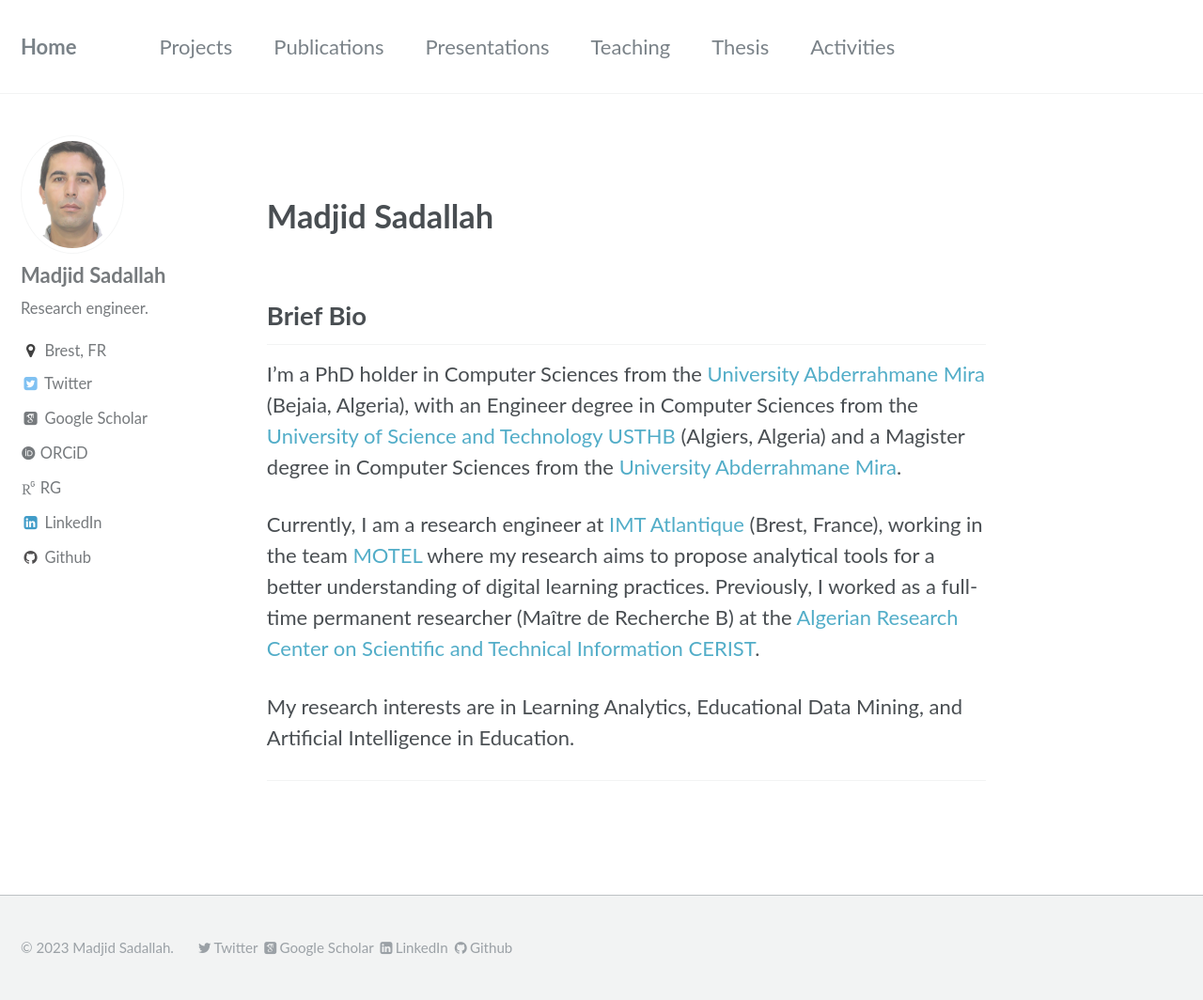
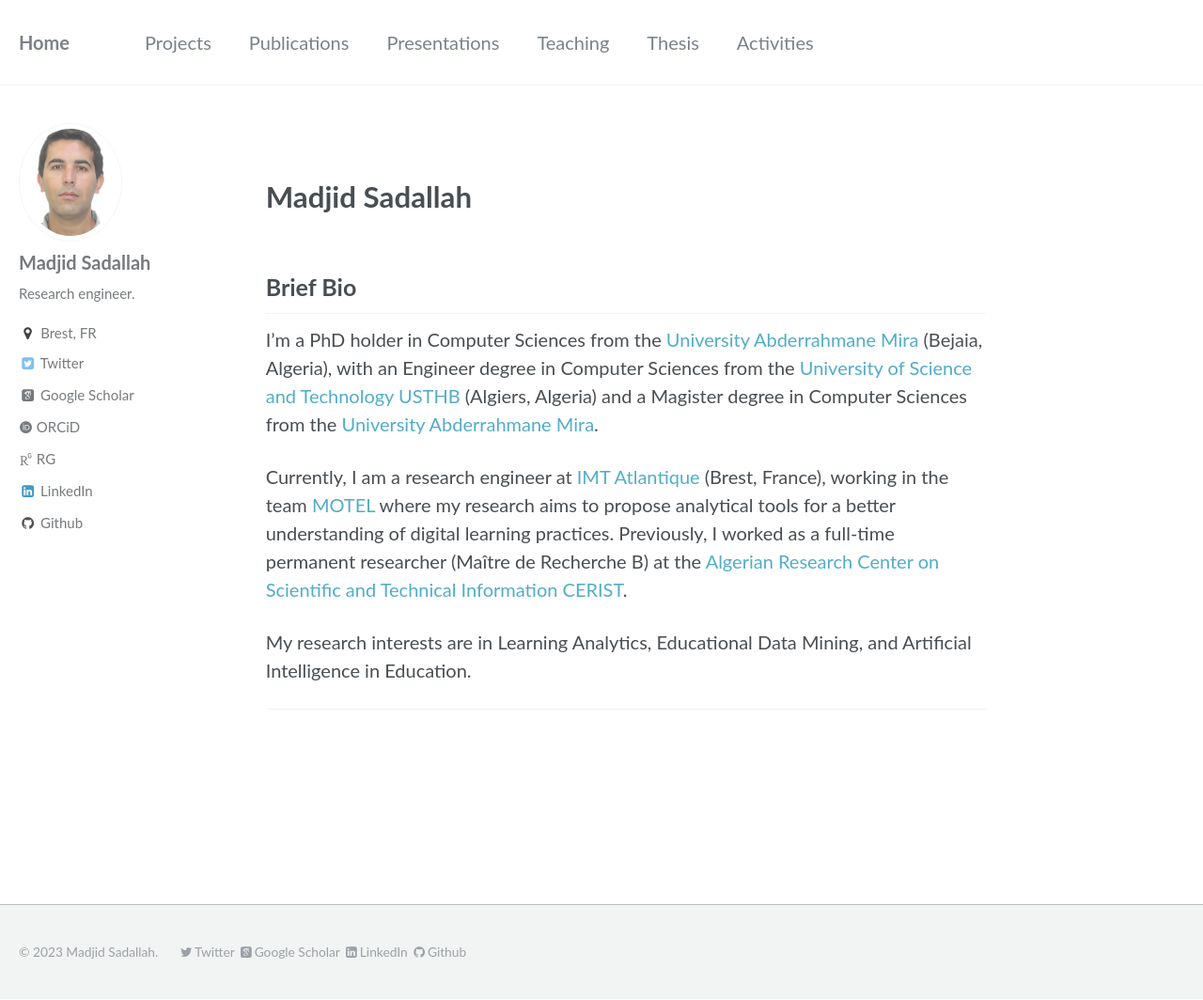
Before and after one commit to smadjid/minimal, a Jekyll site: the page built from _pages/home.md, in a window 1280 px wide and 1064 px high. Shown: the whole window at 94% size. Built offline with Jekyll 4.4.1, drawn with Linux system fonts in a browser that asks for light colours; some web fonts are replaced.

Commit message:
style css

```diff
--- a/_includes/footer.html
+++ b/_includes/footer.html
@@ -1,8 +1,8 @@
 <div class="page__footer-copyright">&copy; {{ site.time | date: '%Y' }} {{ site.name | default: site.title }}.
 &nbsp;&nbsp;&nbsp;&nbsp;
-<a href="https://twitter.com/alexgkendall" itemprop="sameAs"><i class="fa fa-fw fa-twitter" aria-hidden="true"></i>Twitter</a>
-<a href="https://scholar.google.co.uk/citations?user=hE2mTp4AAAAJ" itemprop="sameAs"><i class="ai ai-fw ai-google-scholar-square" aria-hidden="true"></i>Google Scholar</a>
-<a href="https://www.linkedin.com/in/alexgkendall" itemprop="sameAs"><i class="fa fa-fw fa-linkedin-square" aria-hidden="true"></i>LinkedIn</a>
-<a href="https://github.com/alexgkendall" itemprop="sameAs"><i class="fa fa-fw fa-github" aria-hidden="true"></i>Github</a>
+<a href="https://twitter.com/smadjid" itemprop="sameAs"><i class="fa fa-fw fa-twitter" aria-hidden="true"></i>Twitter</a>
+<a href="https://scholar.google.com/citations?user=A8So5p8AAAAJ" itemprop="sameAs"><i class="ai ai-fw ai-google-scholar-square" aria-hidden="true"></i>Google Scholar</a>
+<a href="https://www.linkedin.com/in/smadjid" itemprop="sameAs"><i class="fa fa-fw fa-linkedin-square" aria-hidden="true"></i>LinkedIn</a>
+<a href="https://github.com/smadjid" itemprop="sameAs"><i class="fa fa-fw fa-github" aria-hidden="true"></i>Github</a>
 
 </div>
--- a/_sass/_reset.scss
+++ b/_sass/_reset.scss
@@ -8,18 +8,18 @@ html {
   /* apply a natural box layout model to all elements */
   box-sizing: border-box;
   background-color: $background-color;
-  font-size: 16px;
+  font-size: 14px;
 
   @include breakpoint($medium) {
+    font-size: 16px;
+  }
+
+  @include breakpoint($large) {
     font-size: 18px;
   }
 
-  @include breakpoint($large) {
+  @include breakpoint($x-large) {
     font-size: 20px;
-  }
-
-  @include breakpoint($x-large) {
-    font-size: 22px;
   }
 
   -webkit-text-size-adjust: 100%;
```
